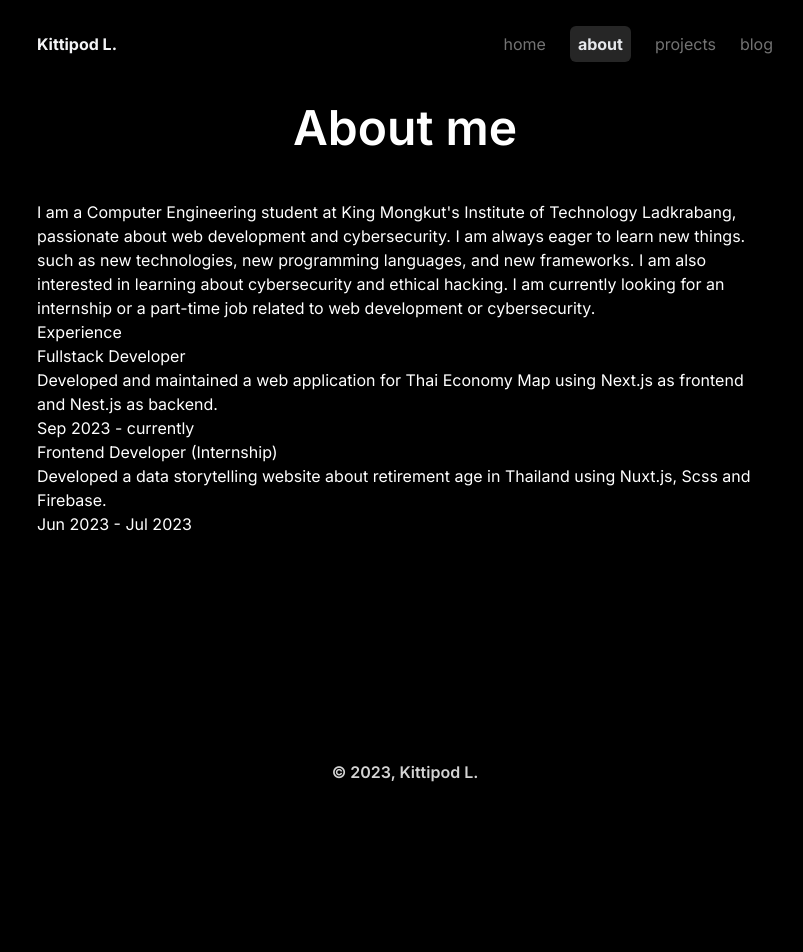
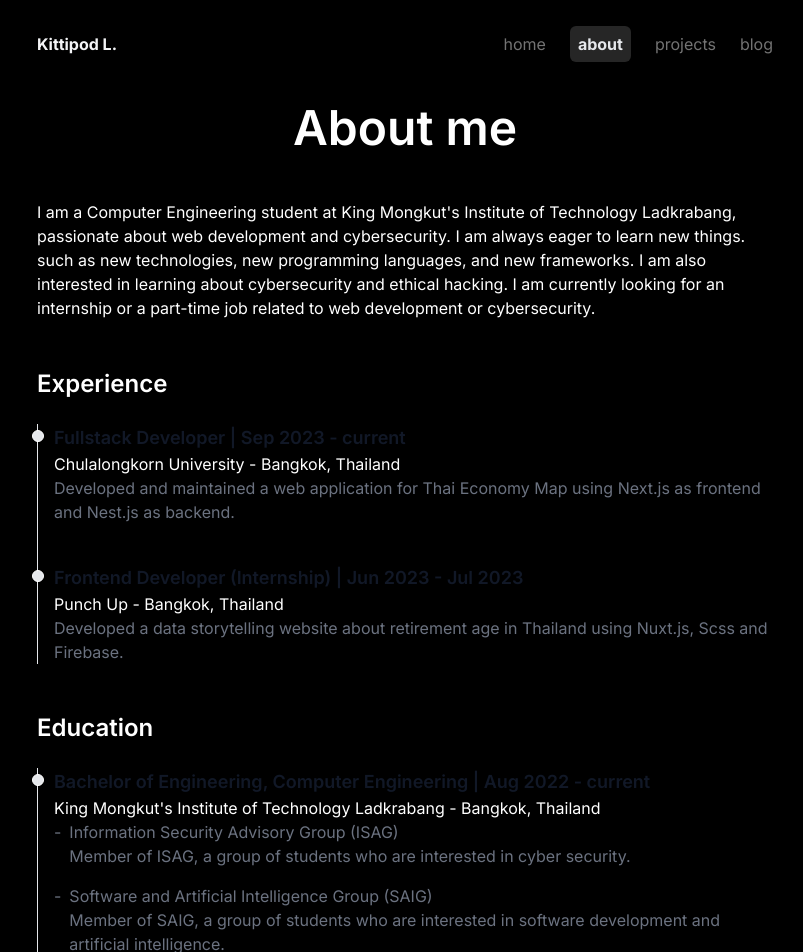
Before and after one commit to Kittonn/kitton.dev, a Next.js app: page /about in a window 1280 px wide. Shown: the top 952 px of the page, without its empty margins (235-1038 px from the left). Before the commit the page ends 800 px from the top, so only its background shows below. Built offline with nearby package versions, Linux system fonts and the light colour scheme.

Commit message:
feat: add experience and education section

```diff
--- a/src/app/about/page.tsx
+++ b/src/app/about/page.tsx
@@ -1,27 +1,21 @@
 import { Metadata } from "next";
 import Container from "@/components/common/Container";
-import { data } from "@/data";
-import { formatRangeDate } from "@/utils/date";
+import ExperienceSection from "@/components/about/ExperienceSection";
+import EducationSection from "@/components/about/EducationSection";
+import ProfileSection from "@/components/about/ProfileSection";
 
 export const metadata: Metadata = {
   title: "About",
 };
 
 export default function About() {
-  const { profile, educations, experiences } = data;
   return (
     <Container>
       <h1 className="text-center font-semibold text-5xl mb-12">About me</h1>
-      <p>{profile.about}</p>
-      <div>
-        <h1>Experience</h1>
-        {experiences.map((experience, index) => (
-          <div key={index}>
-            <h2>{experience.position}</h2>
-            <p>{experience.description}</p>
-            <p>{formatRangeDate(experience.startDate, experience.endDate)}</p>
-          </div>
-        ))}
+      <div className="space-y-12">
+        <ProfileSection />
+        <ExperienceSection />
+        <EducationSection />
       </div>
     </Container>
   );
--- /dev/null
+++ b/src/components/about/EducationSection.tsx
@@ -0,0 +1,16 @@
+import { data } from "@/data";
+import TimeLineEducation from "./TimeLineEducation";
+
+export default function EducationSection() {
+  const { educations } = data;
+  return (
+    <div>
+      <h2 className="mb-6 text-2xl font-semibold">Education</h2>
+      <ol className="relative border-l border-gray-200">
+        {educations.map((education, index) => (
+          <TimeLineEducation education={education} key={index} />
+        ))}
+      </ol>
+    </div>
+  );
+}
--- /dev/null
+++ b/src/components/about/ExperienceSection.tsx
@@ -0,0 +1,16 @@
+import { data } from "@/data";
+import TimeLineExperience from "./TimeLineExperience";
+
+export default function ExperienceSection() {
+  const { experiences } = data;
+  return (
+    <div>
+      <h2 className="mb-6 text-2xl font-semibold">Experience</h2>
+      <ol className="relative border-l border-gray-200">
+        {experiences.map((experience, index) => (
+          <TimeLineExperience experience={experience} key={index} />
+        ))}
+      </ol>
+    </div>
+  );
+}
--- /dev/null
+++ b/src/components/about/ProfileSection.tsx
@@ -0,0 +1,10 @@
+import { data } from "@/data";
+
+export default function ProfileSection() {
+  const { profile } = data;
+  return (
+    <div>
+      <p>{profile.about}</p>
+    </div>
+  )
+}
--- /dev/null
+++ b/src/components/about/TimeLineEducation.tsx
@@ -0,0 +1,39 @@
+import { Education } from "@/types/education";
+import { formatRangeDate } from "@/utils/date";
+
+type Props = {
+  education: Education;
+};
+
+export default function TimeLineEducation({ education }: Props) {
+  return (
+    <li className="mb-10 ml-4">
+      <div className="absolute w-3 h-3 bg-gray-200 rounded-full mt-1.5 -left-1.5 border border-white dark:border-gray-900 dark:bg-gray-700"></div>
+      <h2 className="text-lg font-semibold text-gray-900 dark:text-white">
+        {education.degree}, {education.fieldOfStudy} |{" "}
+        {formatRangeDate(education.startDate, education.endDate)}
+      </h2>
+      <h3>
+        {education.schoolName} - {education.location}
+      </h3>
+      {education.laboratory && (
+        <div>
+          {education.laboratory.map((laboratory, index) => (
+            <div
+              key={index}
+              className="mb-4 text-base font-normal text-gray-500 flex gap-2"
+            >
+              <div>
+                <p>-</p>
+              </div>
+              <div>
+                <p>{laboratory.name}</p>
+                <p>{laboratory.description}</p>
+              </div>
+            </div>
+          ))}
+        </div>
+      )}
+    </li>
+  );
+}
--- /dev/null
+++ b/src/components/about/TimeLineExperience.tsx
@@ -0,0 +1,24 @@
+import { Experience } from "@/types/experience";
+import { formatRangeDate } from "@/utils/date";
+
+type Props = {
+  experience: Experience;
+};
+
+export default function TimeLineExperience({ experience }: Props) {
+  return (
+    <li className="mb-10 ml-4">
+      <div className="absolute w-3 h-3 bg-gray-200 rounded-full mt-1.5 -left-1.5 border border-white dark:border-gray-900 dark:bg-gray-700"></div>
+      <h2 className="text-lg font-semibold text-gray-900 dark:text-white">
+        {experience.position} |{" "}
+        {formatRangeDate(experience.startDate, experience.endDate)}
+      </h2>
+      <h3>
+        {experience.company} - {experience.location}
+      </h3>
+      <p className="mb-4 text-base font-normal text-gray-500 dark:text-gray-400">
+        {experience.description}
+      </p>
+    </li>
+  );
+}
--- a/src/data/education.ts
+++ b/src/data/education.ts
@@ -2,10 +2,32 @@ import { Education } from "@/types/education";
 
 export const educations: Education[] = [
   {
-    university: "King Mongkut's Institute of Technology Ladkrabang",
+    schoolName: "King Mongkut's Institute of Technology Ladkrabang",
     degree: "Bachelor of Engineering",
     fieldOfStudy: "Computer Engineering",
     startDate: "2022-08-01",
     endDate: "",
+    laboratory: [
+      {
+        name: "Information Security Advisory Group (ISAG)",
+        description:
+          "Member of ISAG, a group of students who are interested in cyber security.",
+      },
+      {
+        name: "Software and Artificial Intelligence Group (SAIG)",
+        description:
+          "Member of SAIG, a group of students who are interested in software development and artificial intelligence.",
+      },
+    ],
+    location: "Bangkok, Thailand",
+  },
+  {
+    schoolName: "Mary Vitthaya Kabinburi School",
+    degree: "High School",
+    fieldOfStudy: "Science and Mathematics",
+    startDate: "2008-05-14",
+    endDate: "2022-03-31",
+    laboratory: [],
+    location: "Prachinburi, Thailand",
   },
 ];
--- a/src/data/experience.ts
+++ b/src/data/experience.ts
@@ -9,6 +9,7 @@ export const experiences: Experience[] = [
     endDate: "",
     description:
       "Developed and maintained a web application for Thai Economy Map using Next.js as frontend and Nest.js as backend.",
+    location: "Bangkok, Thailand",
   },
   {
     position: "Frontend Developer (Internship)",
@@ -18,5 +19,6 @@ export const experiences: Experience[] = [
     endDate: "2023-07-27",
     description:
       "Developed a data storytelling website about retirement age in Thailand using Nuxt.js, Scss and Firebase.",
+    location: "Bangkok, Thailand",
   },
 ];
--- a/src/types/experience.d.ts
+++ b/src/types/experience.d.ts
@@ -5,4 +5,5 @@ export type Experience = {
   startDate: string;
   endDate: string;
   description: string;
-}
+  location: string;
+};
--- a/src/utils/date.ts
+++ b/src/utils/date.ts
@@ -1,6 +1,6 @@
 export const formatRangeDate = (startDate: string, endDate: string) => {
   const start = formatDate(startDate);
-  const end = endDate ? formatDate(endDate) : "currently";
+  const end = endDate ? formatDate(endDate) : "current";
   return `${start} - ${end}`;
 };
 
```
Also changed, not shown: src/components/projects/ProjectCard.tsx (+3 -6 lines), src/types/education.d.ts (+8 -1 lines).
